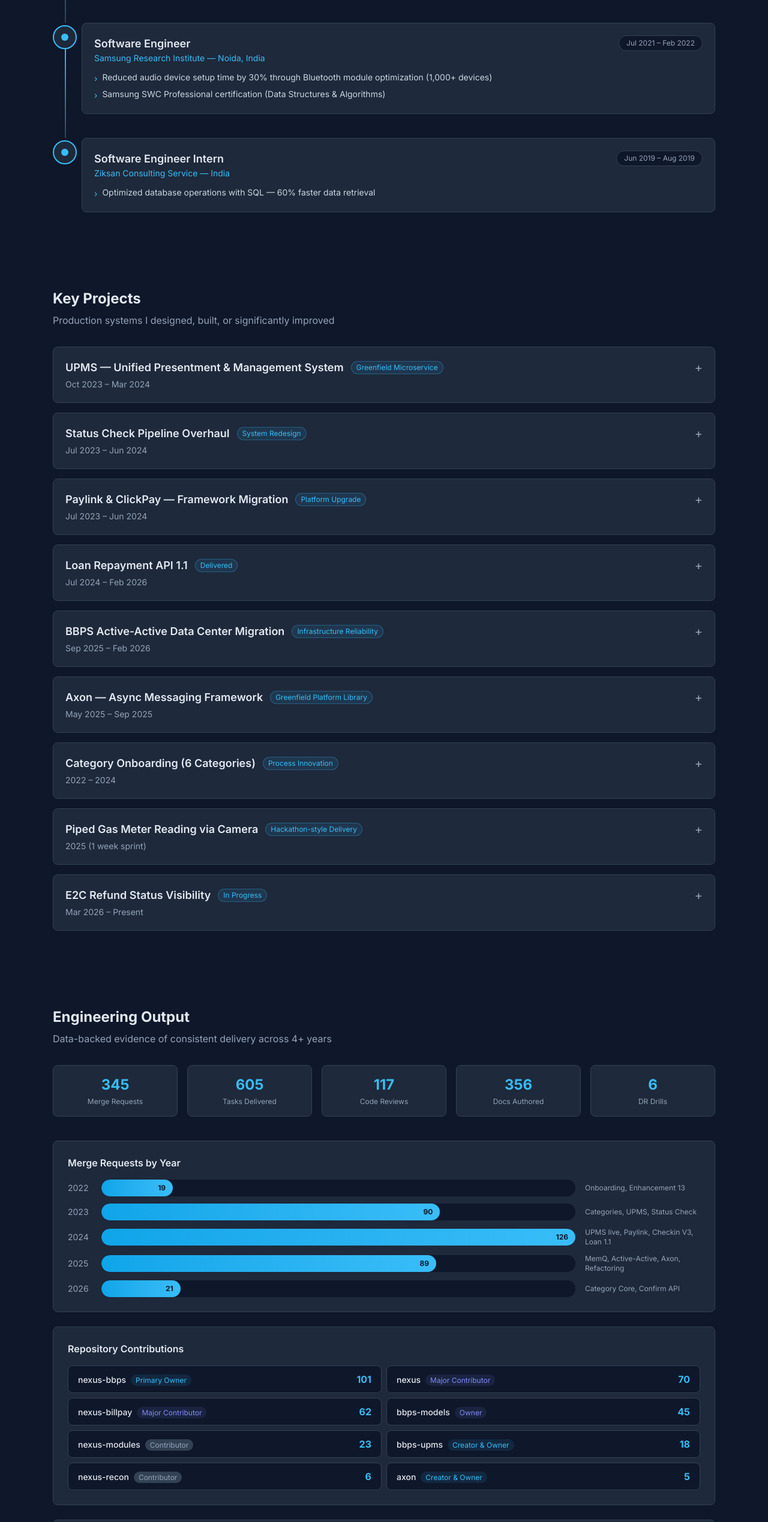
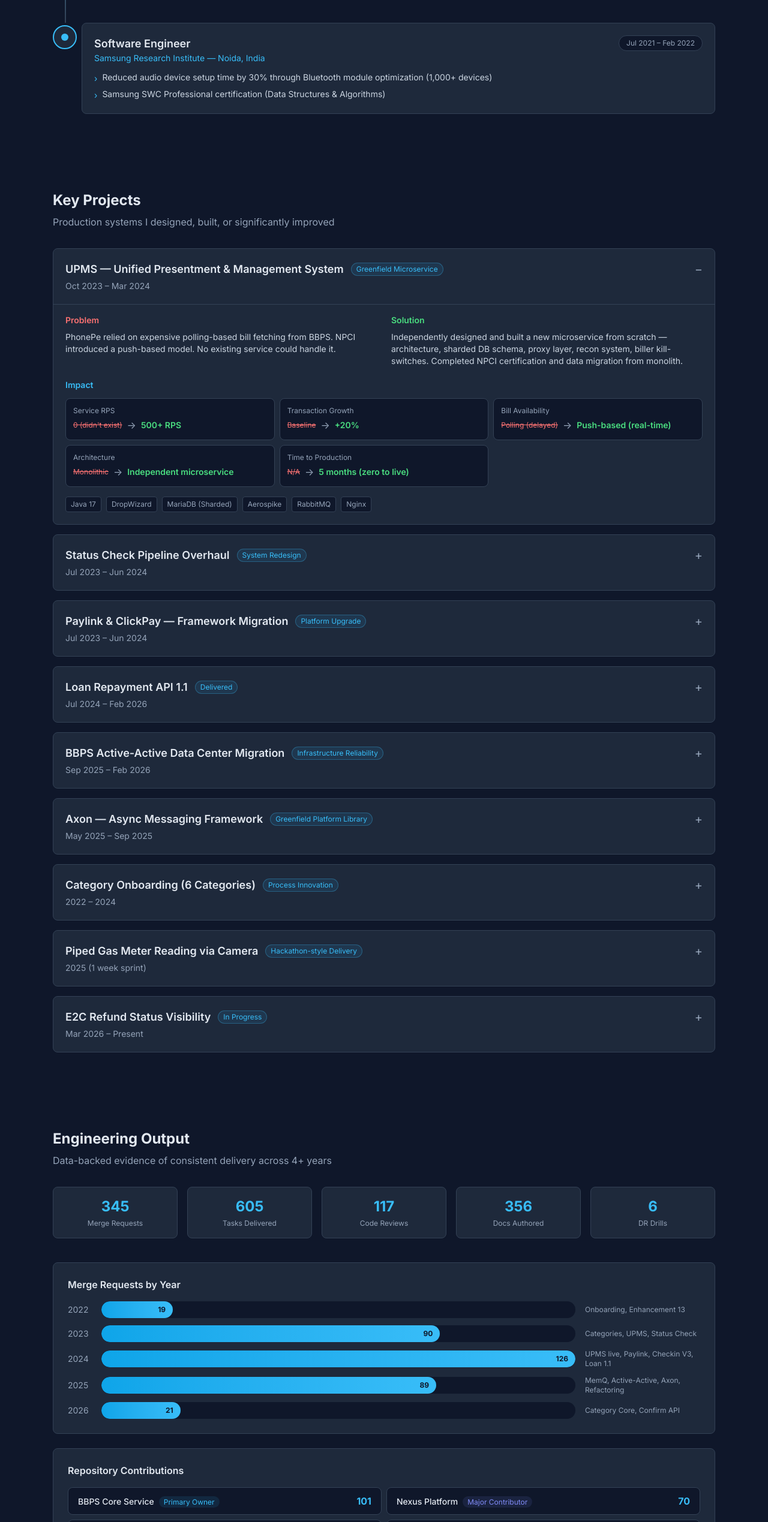
Before and after one commit to arjunprsd/portfolio, a Next.js app: page / in a window 1280 px wide. Shown: the part 2036-4574 px from the top of the page at 60% size. Built offline with nearby package versions, Linux system fonts and the light colour scheme.

Commit message:
second round of polish

```diff
--- a/src/app/data/portfolio.ts
+++ b/src/app/data/portfolio.ts
@@ -70,14 +70,6 @@ export const timeline = [
       "Samsung SWC Professional certification (Data Structures & Algorithms)",
     ],
     type: "fulltime",
-  },
-  {
-    period: "Jun 2019 – Aug 2019",
-    role: "Software Engineer Intern",
-    company: "Ziksan Consulting Service",
-    location: "India",
-    highlights: ["Optimized database operations with SQL — 60% faster data retrieval"],
-    type: "intern",
   },
 ];
 
@@ -240,18 +232,18 @@ export const metrics = {
       { year: "2026", count: 21, focus: "Category Core, Confirm API" },
     ],
     byRepo: [
-      { repo: "nexus-bbps", count: 101, role: "Primary Owner" },
-      { repo: "nexus", count: 70, role: "Major Contributor" },
-      { repo: "nexus-billpay", count: 62, role: "Major Contributor" },
-      { repo: "bbps-models", count: 45, role: "Owner" },
-      { repo: "nexus-modules", count: 23, role: "Contributor" },
-      { repo: "bbps-upms", count: 18, role: "Creator & Owner" },
-      { repo: "nexus-recon", count: 6, role: "Contributor" },
-      { repo: "axon", count: 5, role: "Creator & Owner" },
-      { repo: "upi-client", count: 5, role: "Contributor" },
-      { repo: "catalogue-service", count: 5, role: "Contributor" },
-      { repo: "bill-manager", count: 3, role: "Contributor" },
-      { repo: "others", count: 2, role: "Contributor" },
+      { repo: "BBPS Core Service", count: 101, role: "Primary Owner" },
+      { repo: "Nexus Platform", count: 70, role: "Major Contributor" },
+      { repo: "Billpay Service", count: 62, role: "Major Contributor" },
+      { repo: "BBPS Data Models", count: 45, role: "Owner" },
+      { repo: "Shared Modules", count: 23, role: "Contributor" },
+      { repo: "UPMS Service", count: 18, role: "Creator & Owner" },
+      { repo: "Reconciliation Service", count: 6, role: "Contributor" },
+      { repo: "Axon Framework", count: 5, role: "Creator & Owner" },
+      { repo: "UPI Client", count: 5, role: "Contributor" },
+      { repo: "Catalogue Service", count: 5, role: "Contributor" },
+      { repo: "Bill Manager", count: 3, role: "Contributor" },
+      { repo: "Others", count: 2, role: "Contributor" },
     ],
   },
   engineeringTasks: {
@@ -298,7 +290,7 @@ export const performanceRatings = [
     cycle: "FY 2024-25",
     rating: "Achieved",
     ratingLevel: "A",
-    highlights: "Checkin V3, Loan 1.1, Error Bottomsheet, deputy architect role",
+    highlights: "Checkin V3, Loan 1.1, Error Bottomsheet, Active-Active migration, GFF demo",
     quote:
       '"The BBPS POD can depend on Arjun to pick up any complex tasks now. He has earned the trust of his team as a person who can help and get things done."',
     quotedBy: "Ketan Arun Daithankar, Engineering Manager",
--- a/src/app/page.tsx
+++ b/src/app/page.tsx
@@ -4,6 +4,7 @@ import { personalInfo, education, skills, timeline, projects, metrics, performan
 import { useState } from "react";
 
 function Nav() {
+  const [mobileOpen, setMobileOpen] = useState(false);
   const links = ["About", "Skills", "Timeline", "Projects", "Analytics", "Performance", "Contact"];
   return (
     <nav className="fixed top-0 w-full z-50 backdrop-blur-md bg-[#0f172a]/80 border-b border-[#334155]">
@@ -16,7 +17,19 @@ function Nav() {
             </a>
           ))}
         </div>
+        <button onClick={() => setMobileOpen(!mobileOpen)} className="md:hidden text-[#94a3b8] text-xl">
+          {mobileOpen ? "✕" : "☰"}
+        </button>
       </div>
+      {mobileOpen && (
+        <div className="md:hidden border-t border-[#334155] bg-[#0f172a] px-6 py-4 flex flex-col gap-3">
+          {links.map((l) => (
+            <a key={l} href={`#${l.toLowerCase()}`} onClick={() => setMobileOpen(false)} className="text-sm text-[#94a3b8] hover:text-[#38bdf8]">
+              {l}
+            </a>
+          ))}
+        </div>
+      )}
     </nav>
   );
 }
@@ -141,7 +154,7 @@ function Timeline() {
 }
 
 function Projects() {
-  const [expanded, setExpanded] = useState<number | null>(null);
+  const [expanded, setExpanded] = useState<number | null>(0);
 
   return (
     <section id="projects" className="py-16 px-6 max-w-6xl mx-auto">
@@ -360,8 +373,8 @@ function Contact() {
       <div className="bg-[#1e293b] border border-[#334155] rounded-lg p-8 text-center">
         <h2 className="text-2xl font-bold mb-3">Let&apos;s Connect</h2>
         <p className="text-[#94a3b8] mb-6 max-w-lg mx-auto">
-          I&apos;m looking for opportunities to design and build systems at scale in product-focused environments.
-          Interested in distributed systems, high-throughput backends, and Staff/Principal engineer trajectory.
+          Open to backend and distributed systems roles at product-focused companies.
+          Passionate about building reliable, high-throughput systems that serve millions of users.
         </p>
         <div className="flex flex-wrap justify-center gap-4">
           <a href={`mailto:${personalInfo.email}`} className="px-5 py-2.5 bg-[#38bdf8] text-[#0f172a] font-medium rounded-lg hover:bg-[#7dd3fc] transition-colors text-sm">
```
